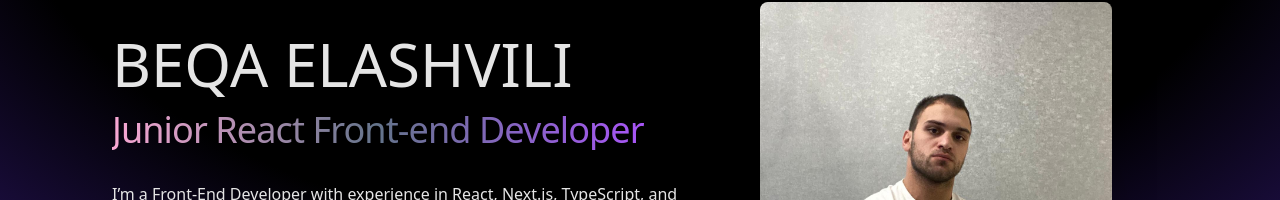
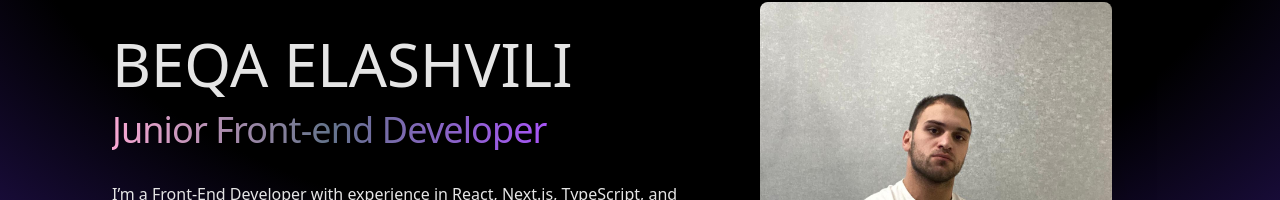
Before and after one commit to Beqa-Elashvili/My-Portfolio, a React (Vite) app: page / in a window 1280 px wide. Shown: the part 242-442 px from the top of the page. Built offline with nearby package versions, Linux system fonts and the light colour scheme.

Commit message:
change_role

```diff
--- a/src/Components/Hero/Hero.tsx
+++ b/src/Components/Hero/Hero.tsx
@@ -27,7 +27,7 @@ export function Hero() {
           animate="visible"
           className="text-4xl mt-4 bg-gradient-to-r from-pink-300 via-slate-500 to-purple-500 bg-clip-text text-transparent tracking-tight"
         >
-          Junior React Front-end Developer
+          Junior Front-end Developer
         </motion.p>
         <motion.p
           variants={container(1)}
```
